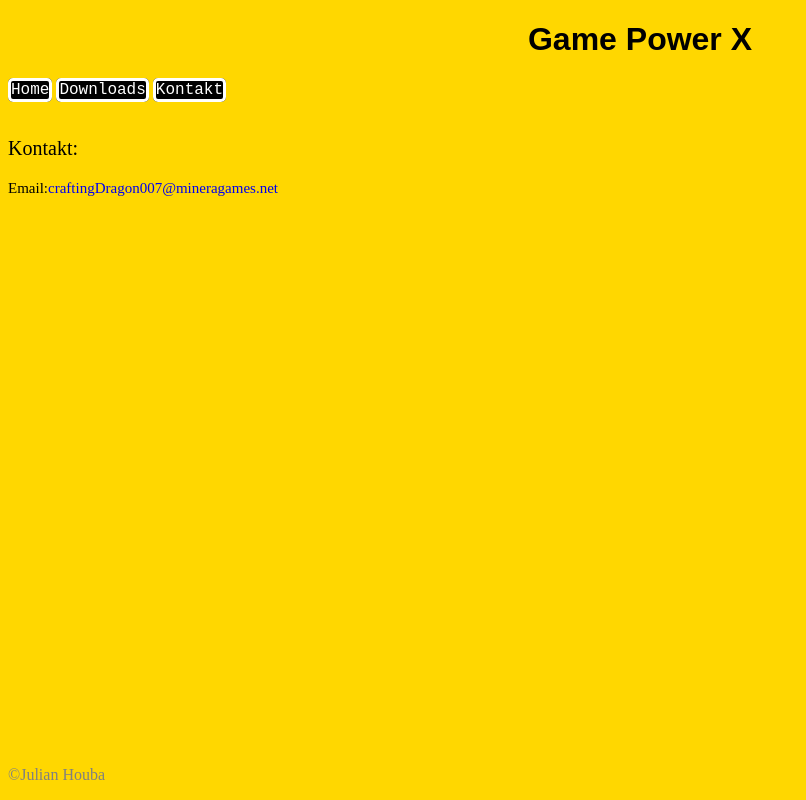
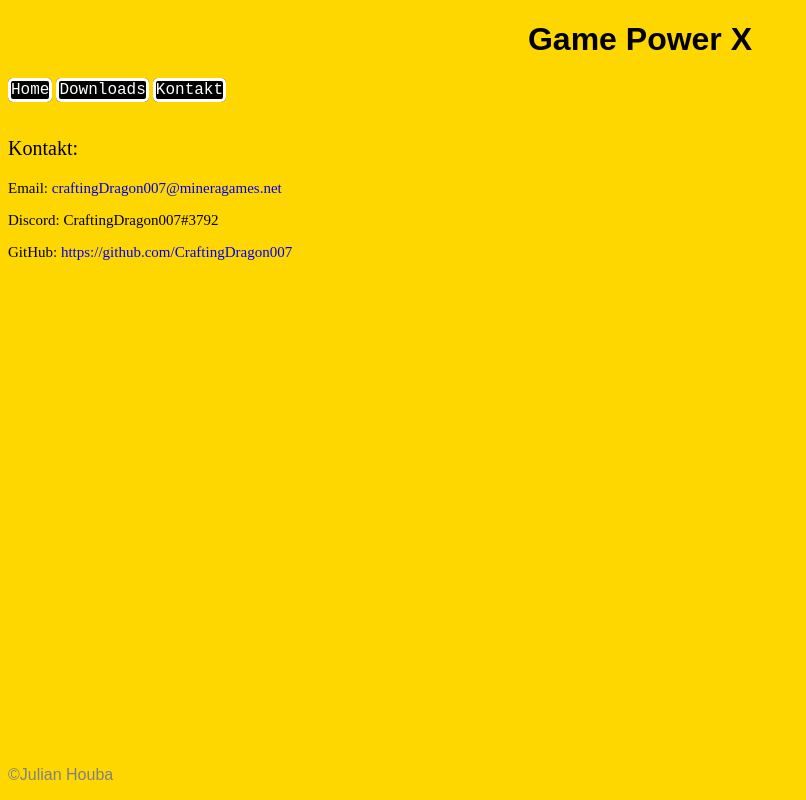
Before and after one commit to GamePowerX/gamepowerx.github.io, a PHP site: page /contact.html in a window 1280 px wide. Shown: the whole page, without its empty margins (0-806 px from the left). Run offline with PHP 8.4, Linux system fonts and the light colour scheme.

Commit message:
Improved contact.html

```diff
--- a/contact.html
+++ b/contact.html
@@ -1,19 +1,22 @@
 <!doctype html>
 <html>
+<head>
+    <title>GamePowerX</title>
+    <link rel="shortcut icon" type="image/jpg" href="favicon.png"/>
+</head>
 <body>
-  <link rel="stylesheet"
-   href="style.css">
+    <link rel="stylesheet" href="style.css">
     <h1 id="title">Game Power X</h1>
     <div>
-   <a href="./index.html"
-    class="menu">Home</a>
-   <a href="./downloads.html" class="
-    menu">Downloads</a>
+        <a href="./index.html" class="menu">Home</a>
+        <a href="./downloads.html" class="menu">Downloads</a>
         <a class="menu" href="./contact.html">Kontakt</a>
     </div>
     <br>
     <p id="info">Kontakt:</p>
-  <p id="email">Email:<a id="email" href="mailto:craftingDragon007@mineragames.net">craftingDragon007@mineragames.net</a></p>
+    <p id="email">Email: <a id="email" href="mailto:craftingDragon007@mineragames.net">craftingDragon007@mineragames.net</a></p>
+    <p id="email">Discord: CraftingDragon007#3792</p>
+    <p id="email">GitHub: <a id="email" href="https://github.com/CraftingDragon007">https://github.com/CraftingDragon007</a></p>
     <p id="copyright">©Julian Houba</p>
 </body>
 </html>
--- a/downloads.html
+++ b/downloads.html
@@ -1,5 +1,9 @@
 <!doctype html>
 <html>
+ <head>
+    <title>GamePowerX</title>
+    <link rel="shortcut icon" type="image/jpg" href="favicon.png"/>
+</head>
  <body>
   <link rel="stylesheet"
    href="style.css">
--- a/style.css
+++ b/style.css
@@ -13,6 +13,7 @@ body {
     position: absolute;
     bottom: 0;
     text-align: center;
+    font-family: Arial, Helvetica, sans-serif;
    }
    .menu {
     color: white;
```
Lines whose indentation alone changed are shown as unchanged.
